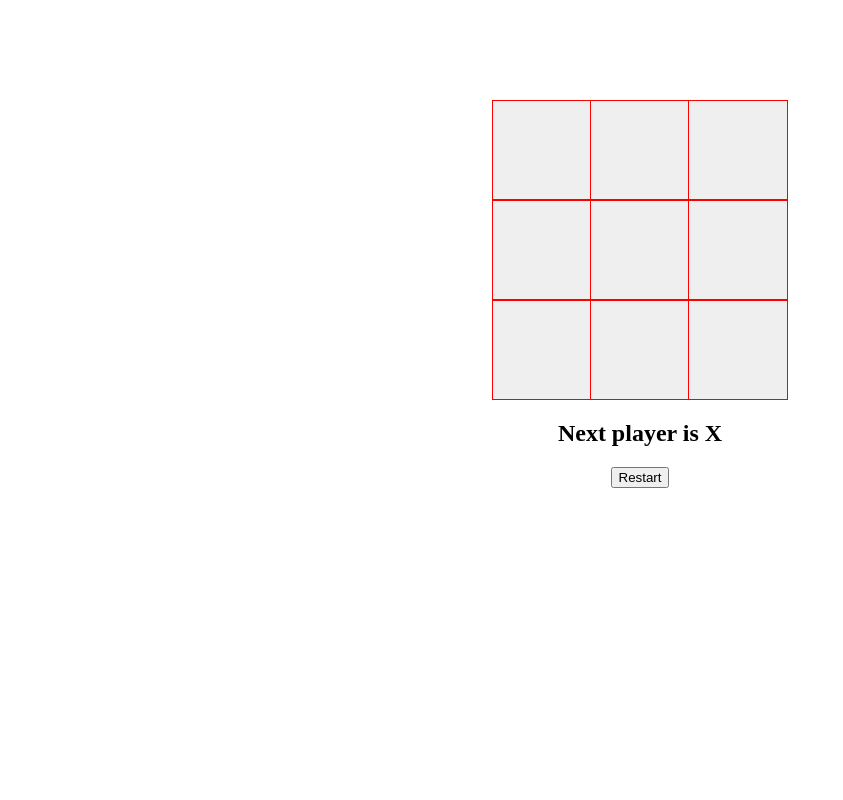
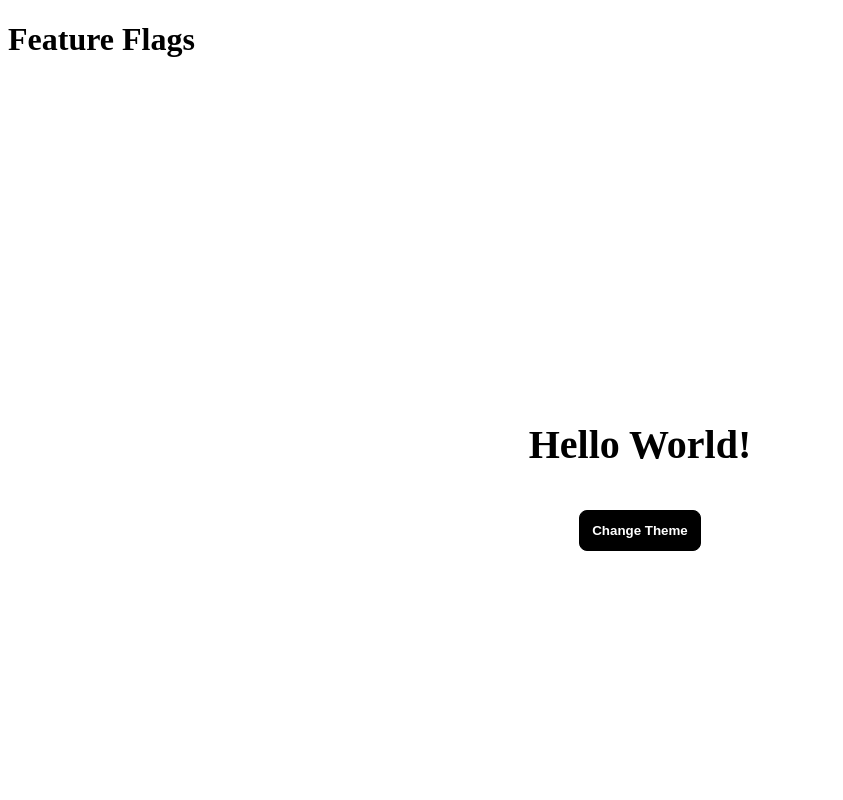
Before and after one commit to dubedivya/react_components, a React (Vite) app: page / in a window 1280 px wide. Shown: the top 800 px of the page, without its empty margins (0-843 px from the left). Built offline with nearby package versions, Linux system fonts and the light colour scheme.

Commit message:
15_FeatureFlag component is completed

```diff
--- a/src/App.jsx
+++ b/src/App.jsx
@@ -1,55 +1,71 @@
 import "./App.css";
-import TicTacToe from "./components/14_TicTacToe/index.jsx";
-// import StarRating from "./components/03_StarRating/tabs.jsx";
-//import ImageSlider from "./components/04_ImageSlider/tabs.jsx";
+import FeatureFlagsGlobalState from "./components/15_FeatureFlag/context/index.jsx";
+import FeatureFlags from "./components/15_FeatureFlag/main.jsx";
+import React from "react";
+// import TicTacToe from "./components/14_TicTacToe/index.jsx";
+// import StarRating from "./components/03_StarRating/index.jsx";
+// import ImageSlider from "./components/04_ImageSlider/index.jsx";
 // import Accordion from "./components/01_Accordion/Accordion.jsx";
 // import RandomColorGenerator from "./components/02_RandomColorGenerator/randomColorGenerator.jsx";
 // import data from "./components/01_Accordion/accordData.js";
+// import LoadMoreData from "./components/05_LoadMoreData/index.jsx";
+// import QRCodeGenerator from "./components/07_QRCodeGenerator/index.jsx";
+// import ThemeSwitcher from "./components/08_ThemeSwitcher/index.jsx";
+// import TabTest from "./components/10_CustomTabs/tabtest.jsx";
+// import GithubProfileFinder from "./components/12_GithubProfileFinder/githubProfile.jsx";
+// import SearchAutoComplete from "./components/13_SearchAutoComplete/index.jsx";
+// import ScrollIndicator from "./components/09_ScrollIndicator/index.jsx";
+// import ModalTest from "./components/11_ModalPopup/modal-test.jsx";
 
 function App() {
   return (
     <>
-      {/*/!*Accordion Component*!/*/}
+      {/*/!*Accordion Component/*!/*/}
       {/*<Accordion data={data} />*/}
 
-      {/*/!*Random Color Generator*!/*/}
+      {/*/!*Random Color Generator*!/*!/*/}
       {/*<RandomColorGenerator />*/}
 
-      {/*/!*Star rating Component*!/*/}
+      {/*/!*Star rating Component*!/*!/*/}
       {/*<StarRating numberOfStars={10} />*/}
 
-      {/* Image Slider component*/}
+      {/*/!* Image Slider component*!/*/}
       {/*<ImageSlider url="https://picsum.photos/v2/list" limit="10" page="1" />*/}
 
-      {/*Load More Component*/}
+      {/*/!*Load More Component*!/*/}
       {/*<LoadMoreData />*/}
 
-      {/*Nested Menu UI/ recursive menu UI / Tree view menu*/}
-      {/*<NestedMenu menu={menus} />*/}
+      {/*/!*Nested Menu UI/ recursive menu UI / Tree view menu*!/*/}
+      {/*/!*<NestedMenu menu={menus} />*!/*/}
 
-      {/*QR CODE Generator*/}
+      {/*/!*QR CODE Generator*!/*/}
       {/*<QRCodeGenerator />*/}
 
-      {/*Theme Switcher*/}
+      {/*/!*Theme Switcher*!/*/}
       {/*<ThemeSwitcher />*/}
 
-      {/*Scroll Indicator*/}
+      {/*/!*Scroll Indicator*!/*/}
       {/*<ScrollIndicator url="https://dummyjson.com/products?limit=100" />*/}
 
-      {/*Tabs*/}
+      {/*/!*Tabs*!/*/}
       {/*<TabTest />*/}
 
-      {/*Modal PopUp*/}
+      {/*/!*Modal PopUp*!/*/}
       {/*<ModalTest />*/}
 
-      {/*Github Profile finder  */}
+      {/*/!*Github Profile finder  *!/*/}
       {/*<GithubProfileFinder />*/}
 
-      {/*Search Auto Complete*/}
+      {/*/!*Search Auto Complete*!/*/}
       {/*<SearchAutoComplete />*/}
 
-      {/*Tic tac toe game*/}
-      <TicTacToe />
+      {/*/!*Tic tac toe game*!/*/}
+      {/*<TicTacToe />*/}
+
+      {/*Feature Flags Component*/}
+      <FeatureFlagsGlobalState>
+        <FeatureFlags />
+      </FeatureFlagsGlobalState>
     </>
   );
 }
--- /dev/null
+++ b/src/components/15_FeatureFlag/context/index.jsx
@@ -0,0 +1,33 @@
+import { createContext, useEffect, useState } from "react";
+import featureFlagsDataServiceCall from "../data.js";
+
+export const FeatureFlagsContext = createContext(null);
+
+export default function FeatureFlagsGlobalState({ children }) {
+  const [loading, setLoading] = useState(false);
+  const [enabledFlags, setEnabledFlags] = useState({});
+
+  const fetchFeatureFlags = async () => {
+    try {
+      setLoading(true);
+      const response = await featureFlagsDataServiceCall();
+      console.log(response);
+      setEnabledFlags(response);
+      setLoading(false);
+    } catch (e) {
+      console.log(e);
+      setLoading(false);
+      throw new Error(e);
+    }
+  };
+
+  useEffect(() => {
+    fetchFeatureFlags();
+  }, []);
+
+  return (
+    <FeatureFlagsContext.Provider value={{ loading, enabledFlags }}>
+      {children}
+    </FeatureFlagsContext.Provider>
+  );
+}
--- /dev/null
+++ b/src/components/15_FeatureFlag/data.js
@@ -0,0 +1,17 @@
+const dummyApiResponse = {
+  showThemeSwitcher: true,
+  showTicTacToeBoard: true,
+  showRandomColorGenerator: true,
+  showAccordion: true,
+  showNestedMenu: true,
+  showStarRating: true,
+};
+
+const featureFlagsDataServiceCall = () => {
+  return new Promise((resolve, reject) => {
+    if (dummyApiResponse) setTimeout(resolve(dummyApiResponse), 500);
+    else reject("Some error occurred. Please Try again!");
+  });
+};
+
+export default featureFlagsDataServiceCall;
--- /dev/null
+++ b/src/components/15_FeatureFlag/main.jsx
@@ -0,0 +1,57 @@
+import React, { useContext } from "react";
+import ThemeSwitcher from "../08_ThemeSwitcher/index.jsx";
+import TicTacToe from "../14_TicTacToe/index.jsx";
+import RandomColorGenerator from "../02_RandomColorGenerator/randomColorGenerator.jsx";
+import Accordion from "../01_Accordion/Accordion.jsx";
+import NestedMenu from "../06_NestedMenu/index.jsx";
+import StarRating from "../03_StarRating/index.jsx";
+import { FeatureFlagsContext } from "./context/index.jsx";
+import data from ".././01_Accordion/accordData.js";
+import menus from "../06_NestedMenu/data.js";
+
+const FeatureFlags = () => {
+  const { loading, enabledFlags } = useContext(FeatureFlagsContext);
+  const componentsToRender = [
+    {
+      key: "showThemeSwitcher",
+      component: <ThemeSwitcher />,
+    },
+    {
+      key: "showTicTacToeBoard",
+      component: <TicTacToe />,
+    },
+    {
+      key: "showRandomColorGenerator",
+      component: <RandomColorGenerator />,
+    },
+    {
+      key: "showAccordion",
+      component: <Accordion data={data} />,
+    },
+    {
+      key: "showNestedMenu",
+      component: <NestedMenu menu={menus} />,
+    },
+    {
+      key: "showStarRating",
+      component: <StarRating />,
+    },
+  ];
+
+  function checkEnabledFlags(getCurrentkey) {
+    return enabledFlags[getCurrentkey];
+  }
+
+  if (loading) return <h1>Loading data....Please wait!</h1>;
+
+  return (
+    <div>
+      <h1>Feature Flags</h1>
+      {componentsToRender.map((componentItem) =>
+        checkEnabledFlags(componentItem.key) ? componentItem.component : null,
+      )}
+    </div>
+  );
+};
+
+export default FeatureFlags;
```
